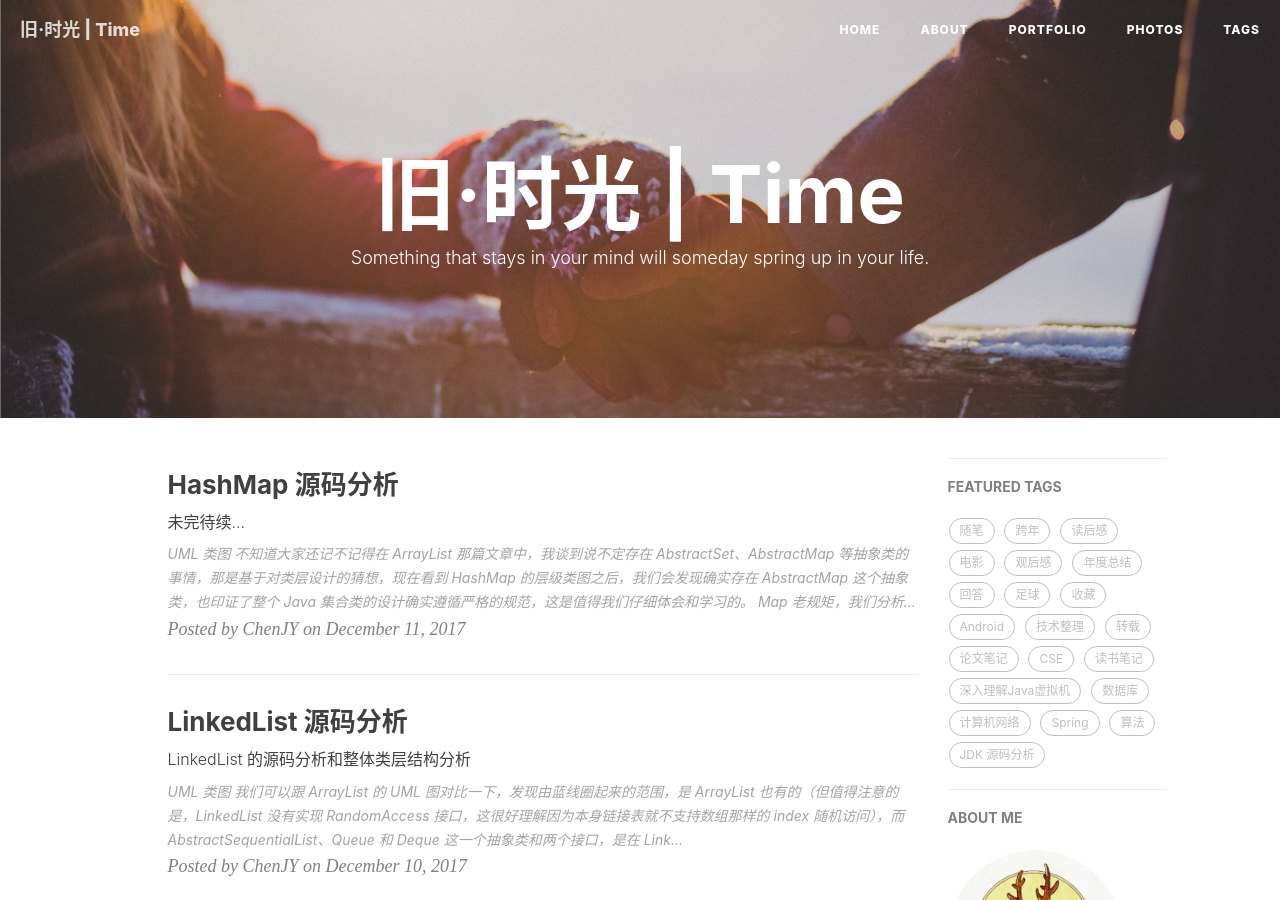
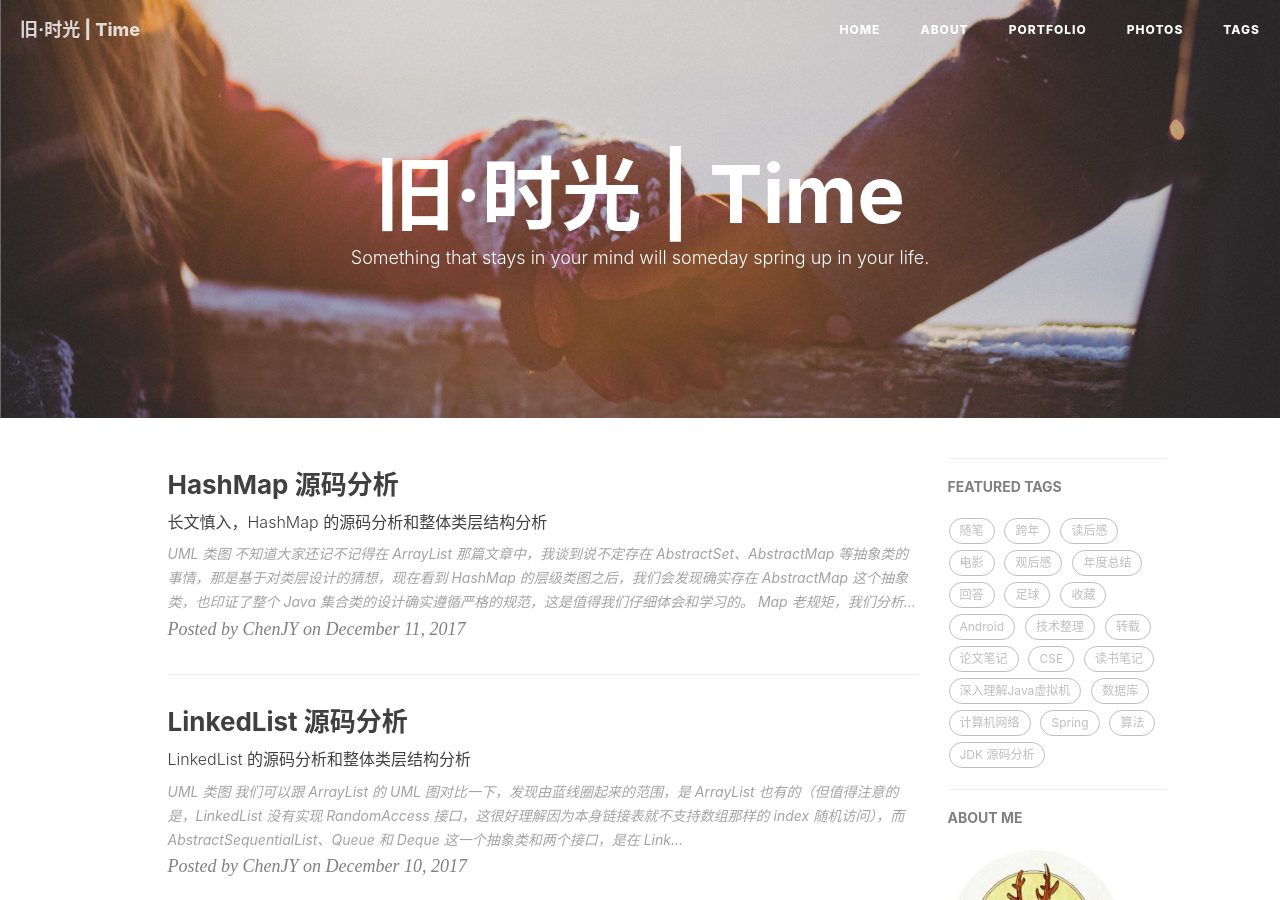
Before and after one commit to jiayangchen/jiayangchen.github.io, a Jekyll site: the page built from index.html, in a window 1280 px wide and 900 px high. Built offline with Jekyll 4.4.1, drawn with Linux system fonts in a browser that asks for light colours; nearby versions of some CDN libraries; the list of posts is cut into pages by our own code; comment, search, counter and statistics services are not loaded.

Commit message:
update blog hashmap

```diff
--- a/_posts/2017-12-11-hashmap-source-code.md
+++ b/_posts/2017-12-11-hashmap-source-code.md
@@ -1,7 +1,7 @@
 ---
 layout: post
 title: "HashMap 源码分析"
-subtitle: "未完待续..."
+subtitle: "长文慎入，HashMap 的源码分析和整体类层结构分析"
 date: 2017-12-11
 author: "ChenJY"
 header-img: "img/websitear.jpg"
```
